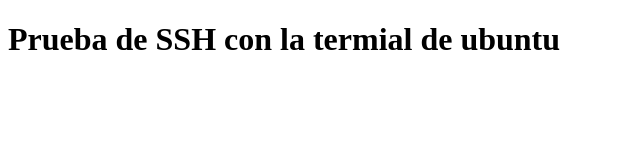
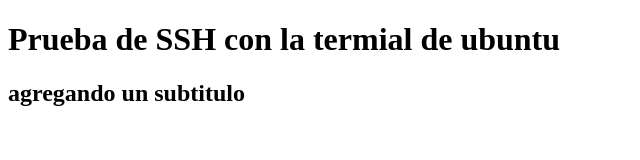
Before and after one commit to DeLSalGuz98/proyectoDemoSSH, a plain HTML site: page index.html in a window 1280 px wide. Shown: the whole page, without its empty margins (0-640 px from the left). Drawn offline with Linux system fonts and the light colour scheme.

Commit message:
cambios al index.html, agregamos un h2

```diff
--- a/index.html
+++ b/index.html
@@ -7,5 +7,6 @@
 </head>
 <body>
     <h1>Prueba de SSH con la termial de ubuntu</h1>
+    <h2>agregando un subtitulo</h2>
 </body>
 </html>
```
